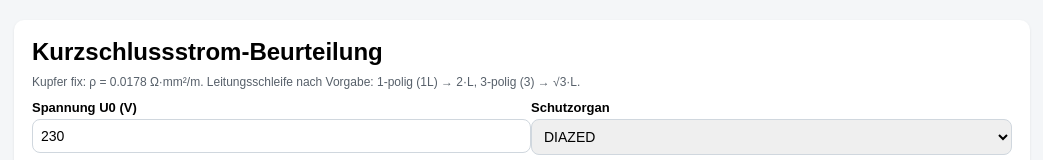
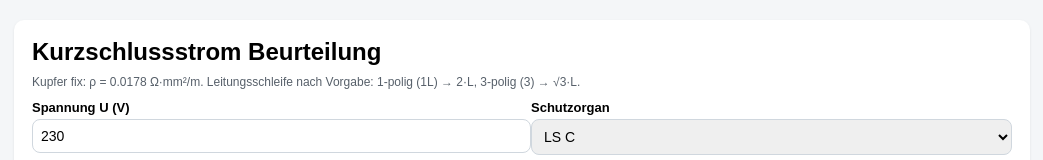
Before and after one commit to krisswi/ik-rechner, a plain HTML site: page index.html in a window 1280 px wide. Shown: the top 160 px of the page, without its empty margins (6-1049 px from the left). Drawn offline with Linux system fonts and the light colour scheme.

Commit message:
Update index.html
LSC als Standartauswahl

```diff
--- a/index.html
+++ b/index.html
@@ -23,7 +23,7 @@
 </head>
 <body>
 <div class="container">
-  <h2 style="margin:0 0 6px;">Kurzschlussstrom-Beurteilung</h2>
+  <h2 style="margin:0 0 6px;">Kurzschlussstrom Beurteilung</h2>
   <div class="muted">
     Kupfer fix: ρ = 0.0178 Ω·mm²/m. Leitungsschleife nach Vorgabe:
     1-polig (1L) → 2·L, 3-polig (3) → √3·L.
@@ -31,7 +31,7 @@
 
   <div class="grid">
     <div>
-      <label for="u0">Spannung U0 (V)</label>
+      <label for="u0">Spannung U (V)</label>
       <input type="number" id="u0" value="230" min="0" step="1" />
 
       <label for="ik_start">Ik am Anfang (A)</label>
@@ -60,7 +60,7 @@
         <option value="DIAZED">DIAZED</option>
         <option value="DIN">DIN gG/gL</option>
         <option value="LSB">LS B</option>
-        <option value="LSC">LS C</option>
+        <option value="LSC" selected>LS C</option>
         <option value="LSD">LS D</option>
       </select>
 
```
